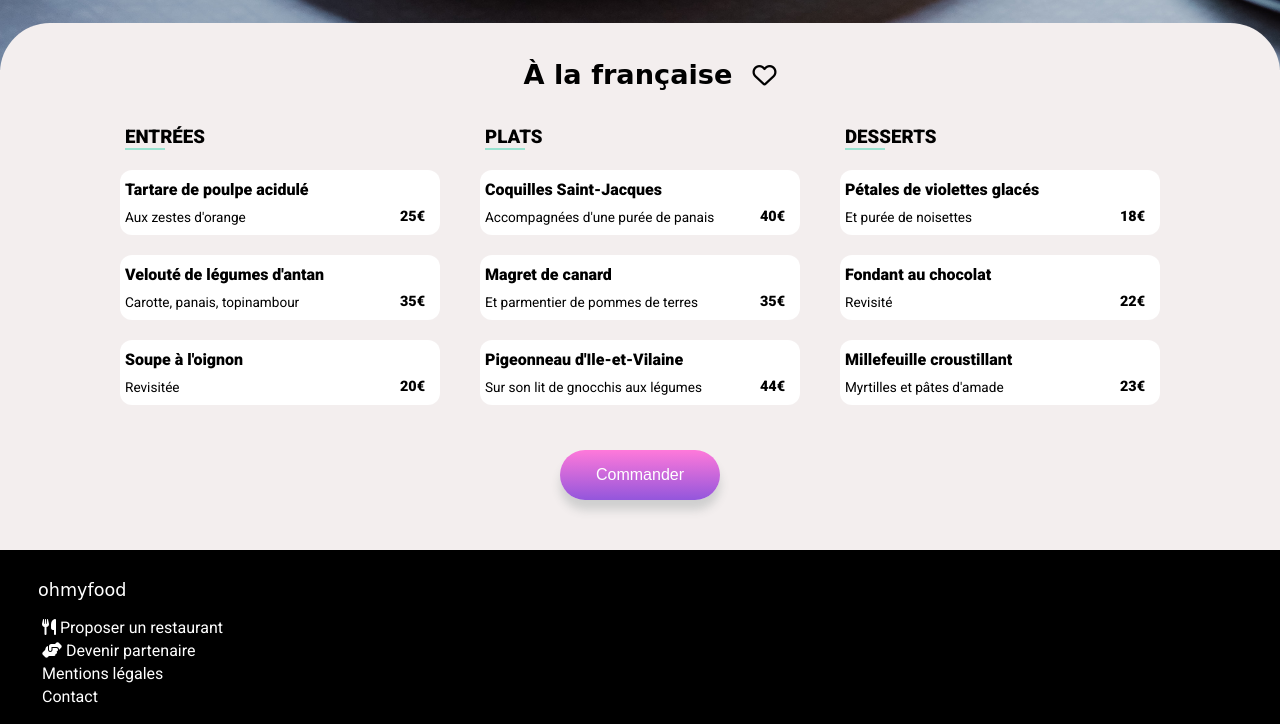
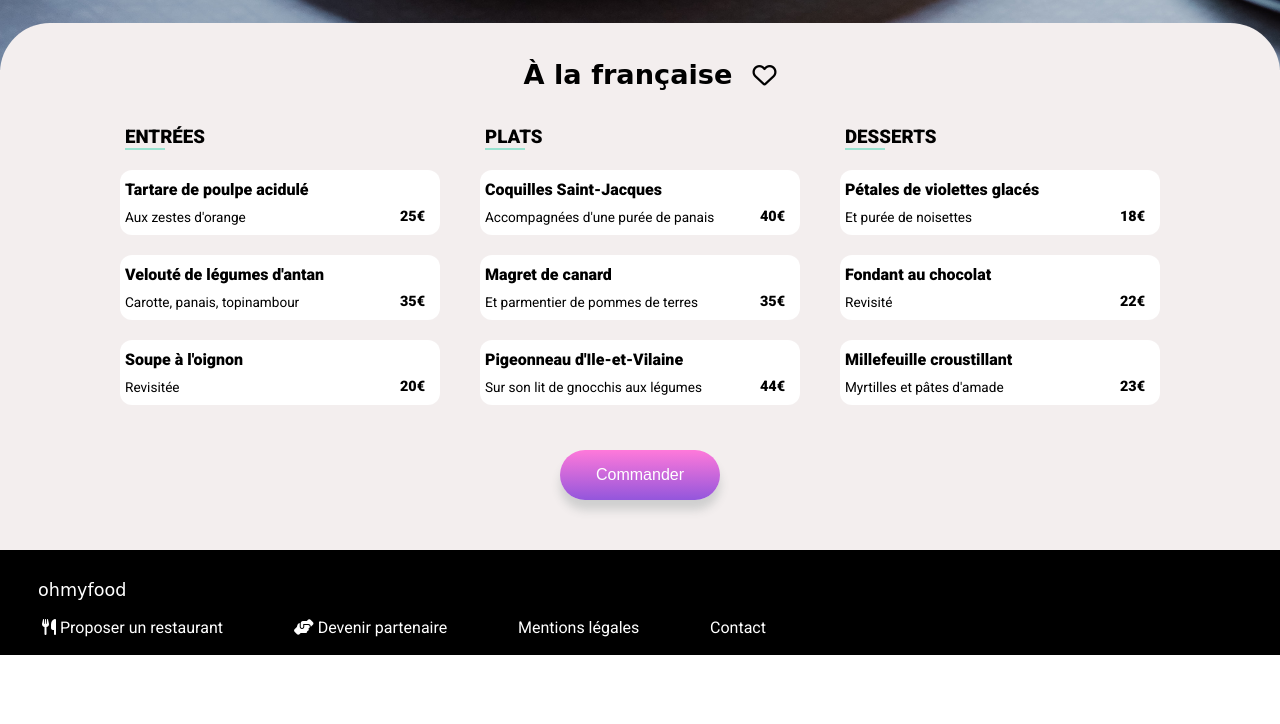
Before and after one commit to inabernic/BernicIna_3_15112020, a website: page la_francaise.html in a window 1280 px wide. Shown: the part 849-1573 px from the top of the page. After the commit the page ends 1504 px from the top, so only its background shows below. Drawn offline with Linux system fonts and the light colour scheme; a web font is replaced by a local one.

Commit message:
retouches finales

```diff
--- a/la_francaise.html
+++ b/la_francaise.html
@@ -37,8 +37,7 @@
 
         <div class="image_card">
             <div class="container_image">
-                <img src="./img/restaurants/la_francaise.jpg"
-                    alt="À la française">
+                <img src="./img/restaurants/la_francaise.jpg" alt="À la française">
             </div>
         </div>
 
@@ -201,12 +200,11 @@
 
     <footer class="footer">
         <div class="footer_title">ohmyfood</div>
-        <ul>
-            <li class="nav__link"> <i class="fas fa-utensils"></i> Proposer un restaurant</li>
-            <li class="nav__link"> <i class="fas fa-hands-helping"></i> Devenir partenaire</li>
+        <ul class="block_li">
+            <li class="nav__link"><i class="fas fa-utensils"></i> Proposer un restaurant</li>
+            <li class="nav__link"><i class="fas fa-hands-helping"></i> Devenir partenaire</li>
             <li class="nav__link">Mentions légales</li>
             <li class="nav__link"><a href="mailto:ofmyfood@gmail.com">Contact</a></li>
         </ul>
     </footer>
 </body>
-</html>
--- a/sass/layout/_footer.scss
+++ b/sass/layout/_footer.scss
@@ -17,10 +17,14 @@ footer {
 
     ul {
         padding-left: 0px;
+        display: flex;
+        flex-wrap: wrap;
+        width: 97%;
     }
 
     li {
         list-style: none;
+        width: 100%;
     }
 
     a {
@@ -28,3 +32,12 @@ footer {
         text-decoration: none;
     }
 }
+
+.block_li{
+    display: flex;
+    flex-wrap: wrap;
+    justify-content: space-between;
+    box-sizing: border-box;
+    width: 60%;
+    cursor: pointer;
+}
--- a/sass/layout/_section.scss
+++ b/sass/layout/_section.scss
@@ -58,6 +58,7 @@ section {
 		font-size: 1rem;
 		font-weight: bold;
 		width: 297px;
+		cursor: pointer;
 
 		&color {
 			background-color: #bd5dbd;
```
Also changed, not shown: delice_des_sens.html (+4 -6 lines), index.html (+3 -3 lines), note_enchantee.html (+4 -6 lines), palette_du_gout.html (+4 -6 lines), dist/css/main.min.css, sass/base/_base.scss (line endings or trailing spaces), site.webmanifest.
